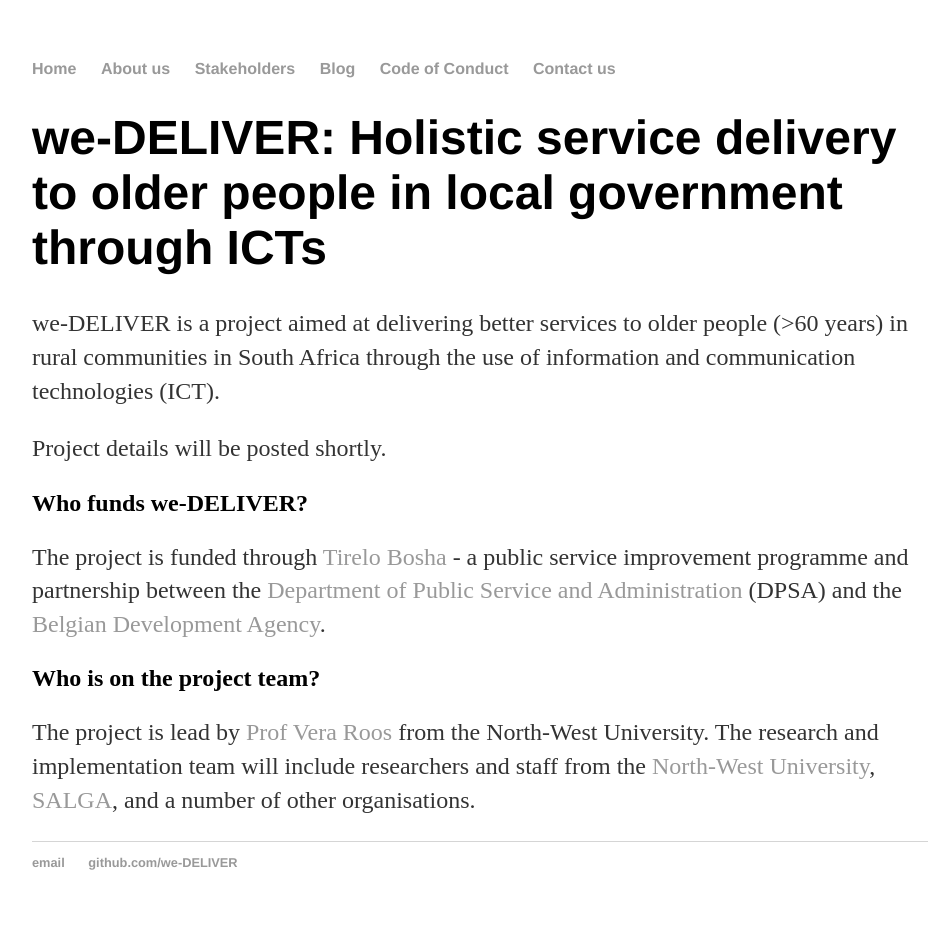
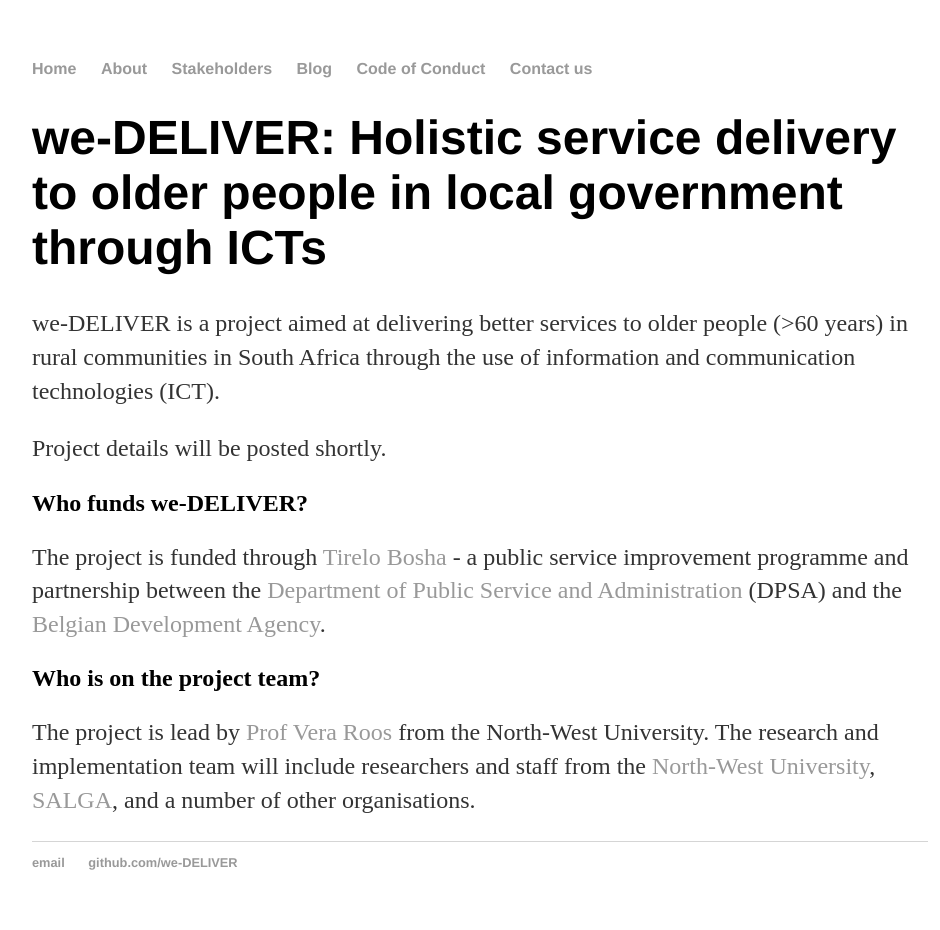
Before and after one commit to zjsteyn/we-DELIVER.github.io, a Jekyll site: the page built from index.html, in a window 1280 px wide. Shown: the whole page, without its empty margins (160-1100 px from the left). Built offline with Jekyll 4.4.1, drawn with Linux system fonts in a browser that asks for light colours.

Commit message:
Changed title

```diff
--- a/_layouts/default.html
+++ b/_layouts/default.html
@@ -9,7 +9,7 @@
 			<nav>
 	    		<ul>
 	        		<li><a href="/">Home</a></li>
-		        	<li><a href="/about">About us</a></li>
+		        	<li><a href="/about">About</a></li>
 				<li><a href="/stakeholders">Stakeholders</a></li>
 	        	   	<li><a href="/blog">Blog</a></li>
 				<li><a href="/conduct">Code of Conduct</a></li>
```
